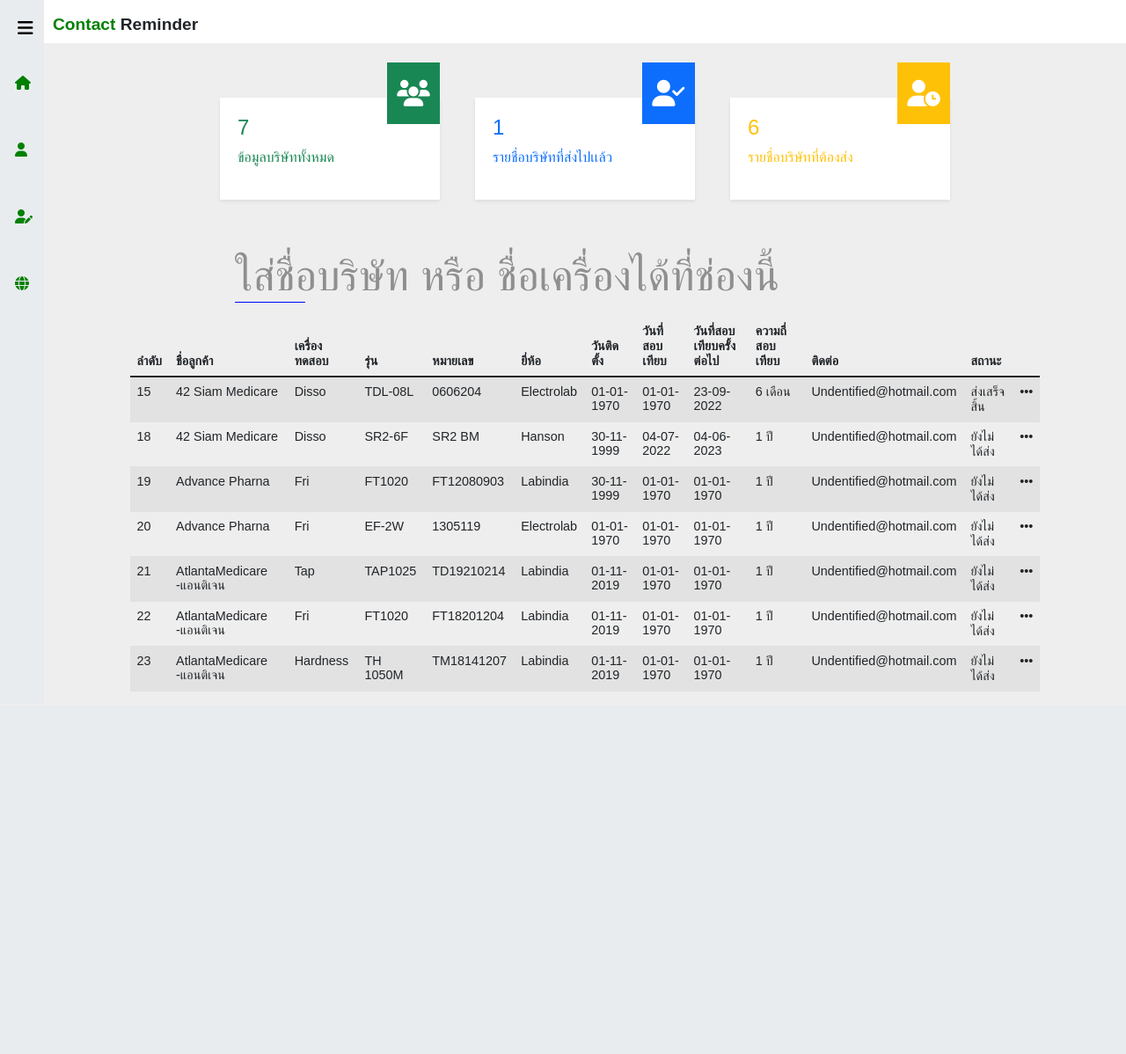
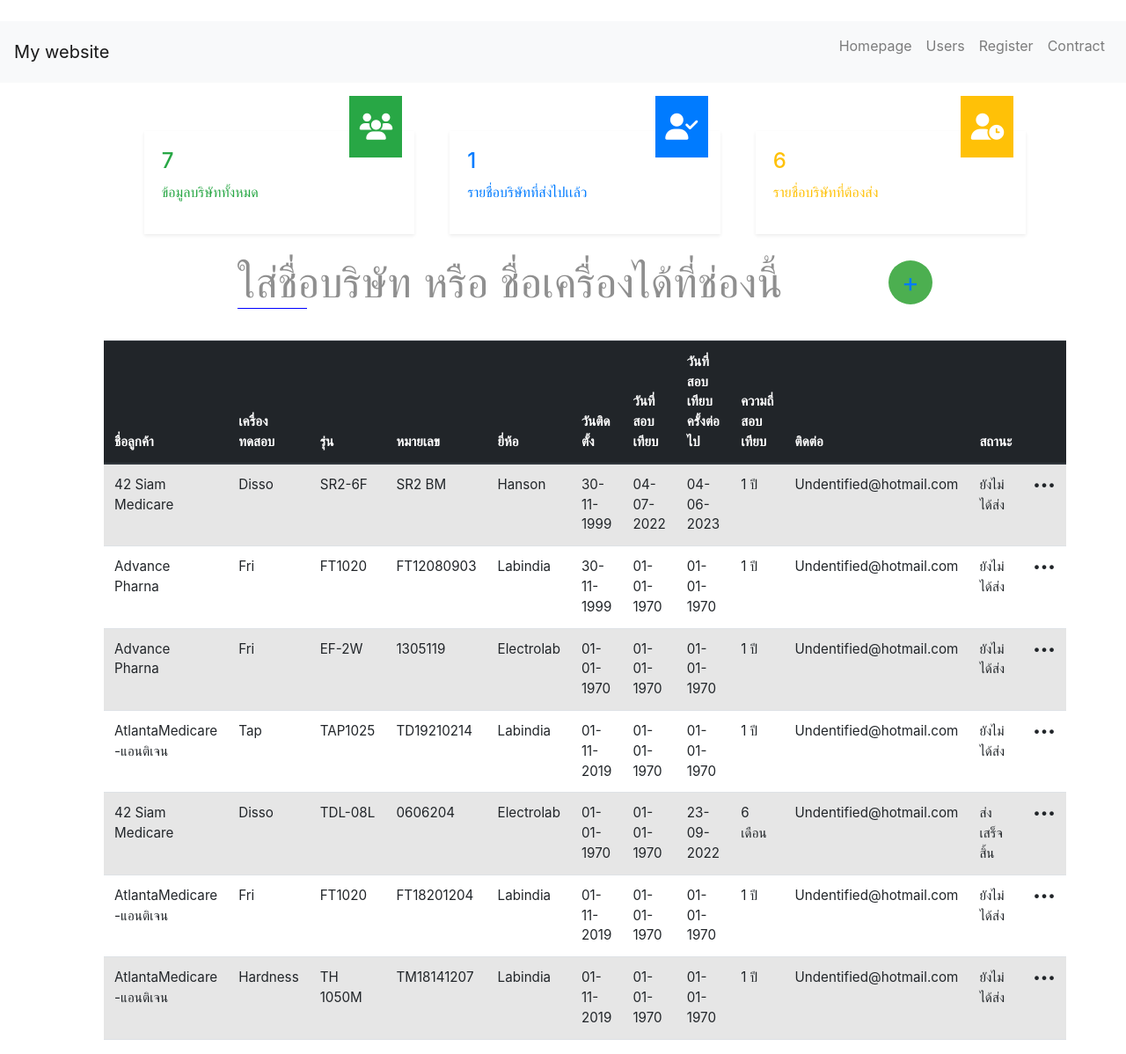
Before and after one commit to malilaza292/Web_table, a PHP site: page / in a window 1280 px wide. Shown: the whole page at 88% size. Before the commit the page ends 785 px from the top, so only its background shows below. Run offline with PHP 8.4, Linux system fonts and the light colour scheme; data comes from the database, SQL or seed files in the repository; some libraries are stand-ins or nearby versions.

Commit message:
BETA 2.1
ปุ่มลบ กับ ส่งยังไม่ Respondsive

```diff
--- a/css/headers.css
+++ b/css/headers.css
@@ -5,7 +5,6 @@
   color: rgb(0, 0, 0);
   position: absolute;
   width: 100%;
-    bottom: 0%;
 }
 @import url('https://fonts.googleapis.com/css2?family=Poppins:wght@400;500&display=swap');
 :root {
@@ -14,6 +13,34 @@
   --green: green;
   --black: #000000;
 }
+/* plus botton */
+.plus-button {
+	width: 50px;
+	height: 50px;
+	border-radius: 25px;
+	background-color: #4CAF50;
+	color: white;
+	font-size: 30px;
+	text-align: center;
+	line-height: 50px;
+	border: none;
+  display: inline-block;
+  }
+
+  /* button:before {
+	content: "";
+  } */
+  .plus-button:hover:before,
+.plus-button:hover:after {
+  background: #fff;
+  transition: 0.2s;
+}
+
+.plus-button:hover {
+  background-color: #095776;
+  transition: 0.2s;
+}
+/* plus botton */
 .table>tbody {
 vertical-align: inherit;
 }
@@ -21,7 +48,6 @@
   margin: 0;
   padding: 0;
   box-sizing: border-box;
-    font-family: 'Poppins', sans-serif;
 }
 
 body {
@@ -51,7 +77,7 @@ body {
 
 .sidebar .logo-content #btn {
  position: absolute;
-   left: 85%;
+ left: 87%;
  top: 22px;
  height: 50px;
  color: var(--black);
@@ -61,6 +87,10 @@ body {
 
 .sidebar.active #btn {
   left: 40%;
+}
+thead {
+  background-color: #343a40;
+  color:white;
 }
 
 .sidebar .logo-content .logo {
@@ -170,7 +200,6 @@ header {
 .header .header-text {
 font-size: larger;
 font-weight: bold;
-  display: flex;
 align-items: center;
 padding: 15px 60px;
 }
@@ -289,6 +318,7 @@ border-radius: 50%;
     color: #212529;
     vertical-align: top;
     border-color: #dee2e6;
+    margin-top: 20px;
 }
 table{
   text-overflow:ellipsis;
@@ -439,16 +469,11 @@ border-radius: 50%;
     display: flex;
     align-items: center;
     justify-content: center;
-      min-height: 113vh;
+    min-height: 122vh;
   }
   .register-form input {
     box-shadow: none !important;
 
-    }
-    button.btn {
-      background-color: var(--green);
-      color: var(--white);
-      box-shadow: none !important;
   }
   .to {
     position: absolute;
--- a/header.php
+++ b/header.php
@@ -4,63 +4,38 @@
 <html lang="en">
 <head>
     <meta charset="UTF-8">
-  <meta name="viewport" content="width=device-width, initial-scale=1.0">
+  <meta name="viewport" content="width=device-width, initial-scale=1.0, shrink-to-fit=no">
   <meta http-equiv="X-UA-Compatible" content="ie=edge">
   	<link href="https://cdn.jsdelivr.net/npm/bootstrap@5.1.3/dist/css/bootstrap.min.css" rel="stylesheet">
   <script src="https://cdn.jsdelivr.net/npm/bootstrap@5.1.3/dist/js/bootstrap.bundle.min.js"></script>
   <script src="https://kit.fontawesome.com/347f221dac.js" crossorigin="anonymous"></script>
   <script src="https://ajax.googleapis.com/ajax/libs/jquery/3.6.0/jquery.min.js"></script>
     <link rel="stylesheet" href="css/headers.css">
+            <!-- Bootstrap CSS -->
+            <link rel="stylesheet" href="https://maxcdn.bootstrapcdn.com/bootstrap/4.0.0/css/bootstrap.min.css" integrity="sha384-Gn5384xqQ1aoWXA+058RXPxPg6fy4IWvTNh0E263XmFcJlSAwiGgFAW/dAiS6JXm" crossorigin="anonymous">
     <title>Contact</title>
 </head>
-<body>
-    <div class="sidebar active">
-        <div class="logo-content">
-            <div class="logo">
-                <i class="fa-solid fa-"></i>
-                <div class="logo-name">BB-TECH & Service</div>
-            </div>
-            <i class="fa-solid fa-x hide" id="btn"></i>
-            <i class="fa-solid fa-bars" id="btn"></i>
-        </div>
-        <ul class="nav-list">
-            <li>
-                <a href="index.php?id">
-                    <i class="fa-solid fa-house"></i>
-                    <span class="link-name">หน้าเเรก</span>
-                </a>
-               <p class="tool">หน้าเเรก</p>
+<nav class="navbar navbar-light bg-light navbar-expand-lg">
+    <a href="index.php" class="navbar-brand">My website</a>
+    <button class="navbar-toggler" data-toggle="collapse" data-target="#navbarCollapse">Menu</button>
+    <div class="collapse navbar-collapse" id="navbarCollapse">
+        <ul class="navbar-nav ml-auto">
+            <li class="navbar-item">
+                <a href="index.php" class="nav-link">Homepage</a>
             </li>
-            <li>
-                <a href="users.php?id">
-                    <i class="fa-solid fa-user"></i>
-                    <span class="link-name">บริษัท</span>
-                </a>
-               <p class="tool">บริษัท</p>
+            <li class="navbar-item">
+                <a href="users.php" class="nav-link">Users</a>
             </li>
-            <li>
-                <a href="Register.php">
-                    <i class="fa-solid fa-user-pen"></i>
-                    <span class="link-name">เพิ่มข้อมูล</span>
-                </a>
-               <p class="tool">เพิ่มข้อมูล</p>
+            <li class="navbar-item">
+                <a href="Register.php" class="nav-link">Register</a>
             </li>
-            <li>
-                <a href="https://bb-cal.com">
-                    <i class="fa-solid fa-globe"></i>
-                    <span class="link-name">Offical Website</span>
-                </a>
-               <p class="tool">เยี่ยมชมเว็บไซต์</p>
+            <li class="navbar-item">
+                <a href="Web.html" class="nav-link">Contract</a>
             </li>
-        </ul>
-    </div>
-    <header>
-      <div class="header">
-          <div class="header-text">
-            <p><span>Contact</span> Reminder</p>
-            </li>
-
-          </div>
-          </div>
-      </div>
-    </header>
+</ul>
+</div>
+</nav>
+<!-- JAVA SCRIPT  -->
+    <script src="https://code.jquery.com/jquery-3.2.1.slim.min.js" integrity="sha384-KJ3o2DKtIkvYIK3UENzmM7KCkRr/rE9/Qpg6aAZGJwFDMVNA/GpGFF93hXpG5KkN" crossorigin="anonymous"></script>
+        <script src="https://cdnjs.cloudflare.com/ajax/libs/popper.js/1.12.9/umd/popper.min.js" integrity="sha384-ApNbgh9B+Y1QKtv3Rn7W3mgPxhU9K/ScQsAP7hUibX39j7fakFPskvXusvfa0b4Q" crossorigin="anonymous"></script>
+        <script src="https://maxcdn.bootstrapcdn.com/bootstrap/4.0.0/js/bootstrap.min.js" integrity="sha384-JZR6Spejh4U02d8jOt6vLEHfe/JQGiRRSQQxSfFWpi1MquVdAyjUar5+76PVCmYl" crossorigin="anonymous"></script>
--- a/index.php
+++ b/index.php
@@ -1,14 +1,28 @@
+<!DOCTYPE html>
+<html lang=en>
+  <head>
+<!-- include css -->
 <link rel="stylesheet" href="css/index.css" />
-<link href="https://cdn.jsdelivr.net/npm/bootstrap@5.0.2/dist/css/bootstrap.min.css" rel="stylesheet"
-  integrity="sha384-EVSTQN3/azprG1Anm3QDgpJLIm9Nao0Yz1ztcQTwFspd3yD65VohhpuuCOmLASjC" crossorigin="anonymous">
+<!-- include css -->
+  <meta charset="utf-8">
+    <meta name="viewport" content="width=device-width, initial-scale=1, shrink-to-fit=no">
 
+	<link href='https://fonts.googleapis.com/css?family=Roboto:400,100,300,700' rel='stylesheet' type='text/css'>
+
+	<link rel="stylesheet" href="https://stackpath.bootstrapcdn.com/font-awesome/4.7.0/css/font-awesome.min.css">
+
+  <!-- scrimba bootstrap 4.0.0-->
+  <link rel="stylesheet" href="https://maxcdn.bootstrapcdn.com/bootstrap/4.0.0/css/bootstrap.min.css" integrity="sha384-Gn5384xqQ1aoWXA+058RXPxPg6fy4IWvTNh0E263XmFcJlSAwiGgFAW/dAiS6JXm" crossorigin="anonymous">
+  <!-- scrimba bootstrap 4.0.0-->
+</head>
+<body>
 <?php
   require("header.php");
 ?>
 <div class="home-content">
      <div class="container-fluid">
     <div class="row">
-      <div class="stat col-sm-3 shadow-sm bg-white text-success">
+      <div class="stat col-sm-3 shadow-sm bg-grey shadow-outline text-success">
         <div class="bg-success">
           <i class="fa-solid fa-users text-white"></i>
         </div>
@@ -22,7 +36,7 @@
         <p>ข้อมูลบริษัททั้งหมด</p>
       </div>
 
-      <div class="stat col-sm-3 shadow-sm bg-white text-primary">
+      <div class="stat col-sm-3 shadow-sm bg-grey shadow-outline text-primary">
         <div class="bg-primary">
           <i class="fa-solid fa-user-check text-white"></i>
         </div>
@@ -35,7 +49,7 @@
         <p>รายชื่อบริษัทที่ส่งไปเเล้ว
         </p>
       </div>
-      <div class="stat col-sm-3 shadow-sm bg-white text-warning">
+      <div class="stat col-sm-3 shadow-sm bg-grey shadow-outline text-warning ">
         <div class="bg-warning">
           <i class="fa-solid fa-user-clock text-white"></i>
         </div>
@@ -53,16 +67,17 @@
     <div class="row">
     <div class="col-md-8">
              <form>
-		<input type="text" name="name" class="question" id="search" class="form-control"required autocomplete="off" />
+             <div type="button" class="plus-button pull-right"><a style ="text-decoration:none" href="register.php">+</a></div>
+		<input type="text" name="name" class="question" id="search" class="form-control" required autocomplete="off" />
 		<label for="search"><span>ใส่ชื่อบริษัท หรือ ชื่อเครื่องได้ที่ช่องนี้</span></label>
-	  </form></p>
+	  </form>
+  </p>
     <div class="search">
     </div>
            <div class="table-data">
-      <table class="table table-striped table-hover" style='font-size:90%'>
-        <thead>
+      <table class="table table-striped table-hover" style='font-size:95%'>
+      <thead class="thead-dark">
           <tr>
-            <th>ลำดับ</th>
             <th>ชื่อลูกค้า</th>
             <th>เครื่องทดสอบ</th>
             <th>รุ่น</th>
@@ -74,14 +89,16 @@
             <th>ความถี่สอบเทียบ</th>
             <th>ติดต่อ</th>
             <th>สถานะ</th>
+            <th>&nbsp;</th>
           </tr>
         </thead>
         <tbody>
           <?php
-
-            $sql = "SELECT * FROM bbcal ";
+            $current_date = date('Y-m-d');
+            $sql = "SELECT * FROM bbcal ORDER BY DAY(Nextcal) DESC ";
             if (isset($_POST['data'])) {
               $filter = $_POST['data'];
+              $connection = new mysqli_connect($servername, $username, $password, $database);
               $sql .= " WHERE CustomerName LIKE '%$filter%' OR TestMachine LIKE '%$filter%' OR
                         Model LIKE '%$filter%' OR  SerialNum LIKE '%$filter%' OR Brand LIKE '%$filter%'
                         OR SetupDate LIKE '%$filter%' OR CaliDate LIKE '%$filter%' OR NextCal LIKE '%$filter%'
@@ -94,7 +111,6 @@
             while ($row = mysqli_fetch_assoc($result)) {
           ?>
               <tr>
-                  <td><?php echo $row['id']?></td>
                   <td><?php echo $row['CustomerName']?></td>
                   <td><?php echo $row['TestMachine']?></td>
                   <td><?php echo $row['Model']?></td>
@@ -132,14 +148,39 @@
                   <td><?php echo $row['CaliFreq']?></td>
                   <td><?php echo $row['email']?></td>
                   <td><?php echo $row['upload']?></td>
+
                   <td>•••
                     <div class="links shadow-sm">
                       <a class="btn btn-success" type="submit" href="mailto:<?php echo $row['email']?>?Subject=(เรียนเพื่อทราบ)&body=ชื่อบริษัท <?php echo $row['CustomerName']?> เครื่อง <?php echo $row['TestMachine']?> %20%0Aจะมีการสอบเทียบภายในอีก 1 เดือนจึงเเจ้งมาให้ทราบขอบคุณ %20%0Aโดยวันที่ <?php echo $row['NextCal']?> จะมีการสอบเทียบ %20%0Aติดต่อได้ที่ 188/26 หมู่ที่ 3 ต.บางศรีเมือง อ.เมืองนนทบุรี จ.นนทบุรี ประเทศไทย เทศบาลนครนนทบุรี 11000 %20%0Aเบอร์โทร: 02-881-5586 หรือ FAX: 02-881-5587" value="'.$id.'">ส่งข้อมูล</a>
                       <form method="get" action="includes/table.inc.php?id=<?php echo $row['id']; ?>">
                       <button type="submit" name="view"   value=<?php echo $row['id']; ?>>ดูรายละอียด</button>
                       <button type="submit" name="edit"   value=<?php echo $row['id']; ?>>แก้ไขข้อมูลนี้</button>
-                      <button type="submit" name="delete" value=<?php echo $row['id']?> <?php echo "<a onClick=\"javascript: return confirm('ต้องการลบข้อมูลนี้ใช่หรือไม่');\" href='delete.php?delete=".$row['id']."'ลบข้อมูลนี้";?> ?>ลบข้อมูลนี้</button>
                       <button type="submit" name="img"    value=<?php echo $row['id']; ?>>เพิ่มรูปรายชื่อ</button>
+                        </form>
+                        <button class="btn btn-primary" data-toggle="modal" data-target="#myModal">ลบข้อมูลนี้</button>
+                        </div>
+                        <!-- ลบข้อมูล -->
+        <div class="modal fade" id="myModal">
+            <div class="modal-dialog">
+                <div class="modal-content">
+                    <div class="modal-header">
+                        <h5 class="modal-title">ลบข้อมูลนี้</h5>
+                        <button type="button" class="close" data-dismiss="modal">
+                            <span>&times;</span>
+                        </button>
+                    </div>
+                    <div class="modal-body">
+                        <p>ต้องการลบข้อมูลนี้ใช่หรือไม่</p>
+                    </div>
+                    <div class="modal-footer">
+                      <form action="includes/table.inc.php" method="POST" class="d-inline">
+                    <button type="button" class="btn btn-danger" name="delete" data-dismiss="modal" value="'.$id.'">ลบข้อมูล</button>
+                    </form>
+                        <button class="btn btn-primary" data-dismiss="modal">Cancel</button>
+                    </div>
+                </div>
+            </div>
+        </div>
                   </div>
                 </td>
               </tr>
@@ -149,56 +190,13 @@
 ?>
         </tbody>
       </table>
-    </div>
-    </div>
-  </div>
 </div>
-
-<script>
-var btns = document.querySelectorAll('#btn');
-var closeBtn1 = document.querySelector('.fa-x');
-var closeBtn2 = document.querySelector('.fa-bars');
-var sideBar = document.querySelector('.sidebar');
-var currentTheme = document.querySelector('.current div');
-var otherThemes = document.querySelectorAll('.theme div');
-
-//THEMES
-otherThemes.forEach(otherTheme => {
-  otherTheme.addEventListener('click', function() {
-    let x = otherTheme.className;
-      $(':root').css({
-        '--green': x,
-      });
-    switch (x) {
-      case 'green':
-        currentTheme.className = 'green';
-        break;
-      case 'red':
-        currentTheme.className = 'red';
-        break;
-      case 'blue':
-        currentTheme.className = 'blue';
-        break;
-        case 'violet':
-          currentTheme.className = 'violet';
-          break;
-      default:
-        break;
-    }
-});
-});
-
-//TOGGLE CLOSE BUTTON
-btns.forEach(btn => {
-  btn.onclick = function() {
-    sideBar.classList.toggle('active');
-    closeBtn1.classList.toggle('hide');
-    closeBtn2.classList.toggle('hide');
-    sideBar.style.transition = 'all ease 0.5s';
-}
-})
-
-
+        <!-- Optional JavaScript -->
+        <!-- jQuery first, then Popper.js, then Bootstrap JS -->
+<script src="https://code.jquery.com/jquery-3.2.1.slim.min.js" integrity="sha384-KJ3o2DKtIkvYIK3UENzmM7KCkRr/rE9/Qpg6aAZGJwFDMVNA/GpGFF93hXpG5KkN" crossorigin="anonymous"></script>
+        <script src="https://cdnjs.cloudflare.com/ajax/libs/popper.js/1.12.9/umd/popper.min.js" integrity="sha384-ApNbgh9B+Y1QKtv3Rn7W3mgPxhU9K/ScQsAP7hUibX39j7fakFPskvXusvfa0b4Q" crossorigin="anonymous"></script>
+        <script src="https://maxcdn.bootstrapcdn.com/bootstrap/4.0.0/js/bootstrap.min.js" integrity="sha384-JZR6Spejh4U02d8jOt6vLEHfe/JQGiRRSQQxSfFWpi1MquVdAyjUar5+76PVCmYl" crossorigin="anonymous"></script>
+        <script>
 //SEARCH INPUT
 $("#search").on("keyup", function() {
   value = $(this).val().toLowerCase();
@@ -208,4 +206,14 @@ $("#search").on("keyup", function() {
   });
   });
 
+  $(document).ready(function(){
+    $("#plus-button").mouseenter(function(){
+        $(this).addClass("expanded");
+    });
+    $("#plus-button").mouseleave(function(){
+        $(this).removeClass("expanded");
+    });
+});
 </script>
+</body>
+</html>
```
Also changed, not shown: Web.html (+3 -15 lines), css/Web.css (+1 -7 lines), includes/table.inc.php (+6 -4 lines), register.php (+5 -5 lines), README.md. Lines whose indentation alone changed are shown as unchanged.
